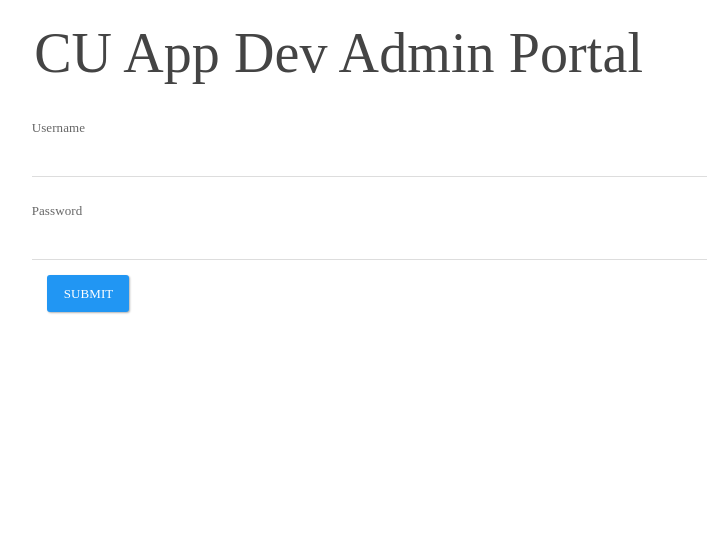
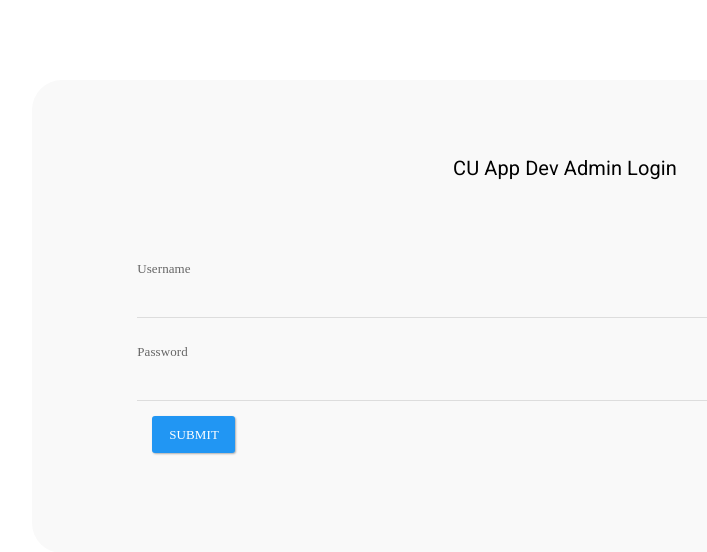
Before and after one commit to Jma353/CuAppSite-Django, a Django app: page /app-admin/ in a window 1280 px wide. Shown: the top 552 px of the page, without its empty margins (75-782 px from the left). Run offline with Django 3.2, Linux system fonts and the light colour scheme; some libraries are stand-ins or nearby versions.

Commit message:
Admin portal logout works

```diff
--- a/cuappsite/views.py
+++ b/cuappsite/views.py
@@ -1,5 +1,6 @@
 import random
 import string
+import json
 from django.shortcuts import render
 from django.http import JsonResponse, HttpResponse, HttpResponseRedirect
 from django.template import loader
@@ -324,6 +325,22 @@ class AdminPortal(View):
 
 	# Get request
 	def get(self, request):
-		template = loader.get_template('admin/admin-portal.html')
-		context = { 'request': request }
-		return HttpResponse(template.render(context, request))
+		user = request.user
+		if user.is_authenticated():
+			template = loader.get_template('admin/admin-portal.html')
+			context = { 'request': request}
+			return HttpResponse(template.render(context, request))
+		else:
+			return HttpResponse("Forbidden")
+
+
+	def post(self, request):
+		received_json_data = json.loads(request.body)
+		print received_json_data
+		if received_json_data['logout']:
+			user = request.user
+			if user.is_authenticated():
+				auth.logout(request)
+				return JsonResponse({ "redirect": reverse('app-admin-login') })
+
+		return JsonResponse({ "redirect": "/" })
--- a/static/css/admin/admin-login.css
+++ b/static/css/admin/admin-login.css
@@ -7,3 +7,26 @@
 	font-weight: 200;
 
 }
+
+.admin-login {
+	background: url('../../images/pinktree.png') no-repeat center center;
+	-webkit-background-size: cover;
+  -moz-background-size: cover;
+  -o-background-size: cover;
+  background-size: cover;
+}
+
+.login-title {
+	font-size: 20px;
+	color: black;
+	margin-top: 50px;
+	margin-bottom: 50px;
+}
+
+.curved-well {
+	border-radius: 30px;
+}
+
+.admin-login-form {
+	margin-bottom: 80px;
+}
--- a/templates/admin/admin-login.html
+++ b/templates/admin/admin-login.html
@@ -8,11 +8,12 @@
 {% endblock %}
 
 {% block content %}
-<div class="row">
-	<h1 class="col-xs-offset-1 col-xs-10 light-face">CU App Dev Admin Portal</h1>
-</div>
 
-<div class="row col-xs-offset-1 col-xs-10 error-messages">
+
+<div class="well curved-well col-xs-offset-1 col-xs-10 container" style="margin-top:80px;">
+	<p class="login-title text-center">CU App Dev Admin Login</p>
+
+	<div class="row error-messages" >
 		<p>
 		{% if messages %}
 			{% for message in messages %}
@@ -23,7 +24,7 @@
 	</div>
 
 	<div class="container col-xs-offset-1 col-xs-10">
-	<form class="form-horizontal" method="POST" action="{{request.get_full_path}}">
+		<form class="form-horizontal admin-login-form" method="POST" action="{{request.get_full_path}}">
 			{% csrf_token %}
 			{% for field in admin_form %}
 				<div class="form-group {{ field.name }}-group {% if field.errors %}has-errors{% endif %}">
@@ -39,6 +40,12 @@
 		</form>
 	</div>
 
+</div>
+
+
+
+
+
 
 {% endblock %}
 
--- a/templates/admin/admin-portal.html
+++ b/templates/admin/admin-portal.html
@@ -10,8 +10,7 @@
 
 {% block content %}
 
-Hello world
-
+<div class="btn btn-primary logout">Logout</div>
 
 {% endblock %}
 
```
Also changed, not shown: static/js/admin/admin-portal.js (+51 -0 lines), 1 other file. Lines whose indentation alone changed are shown as unchanged.
